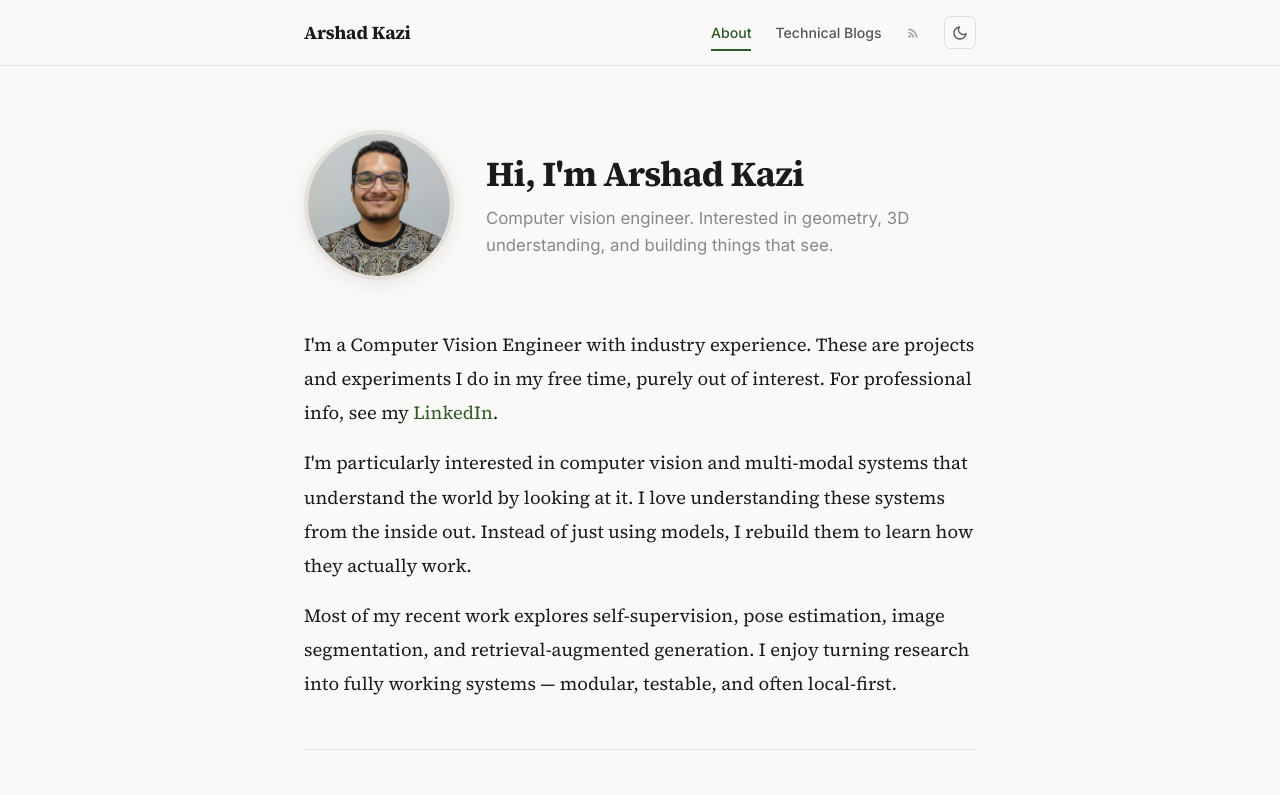
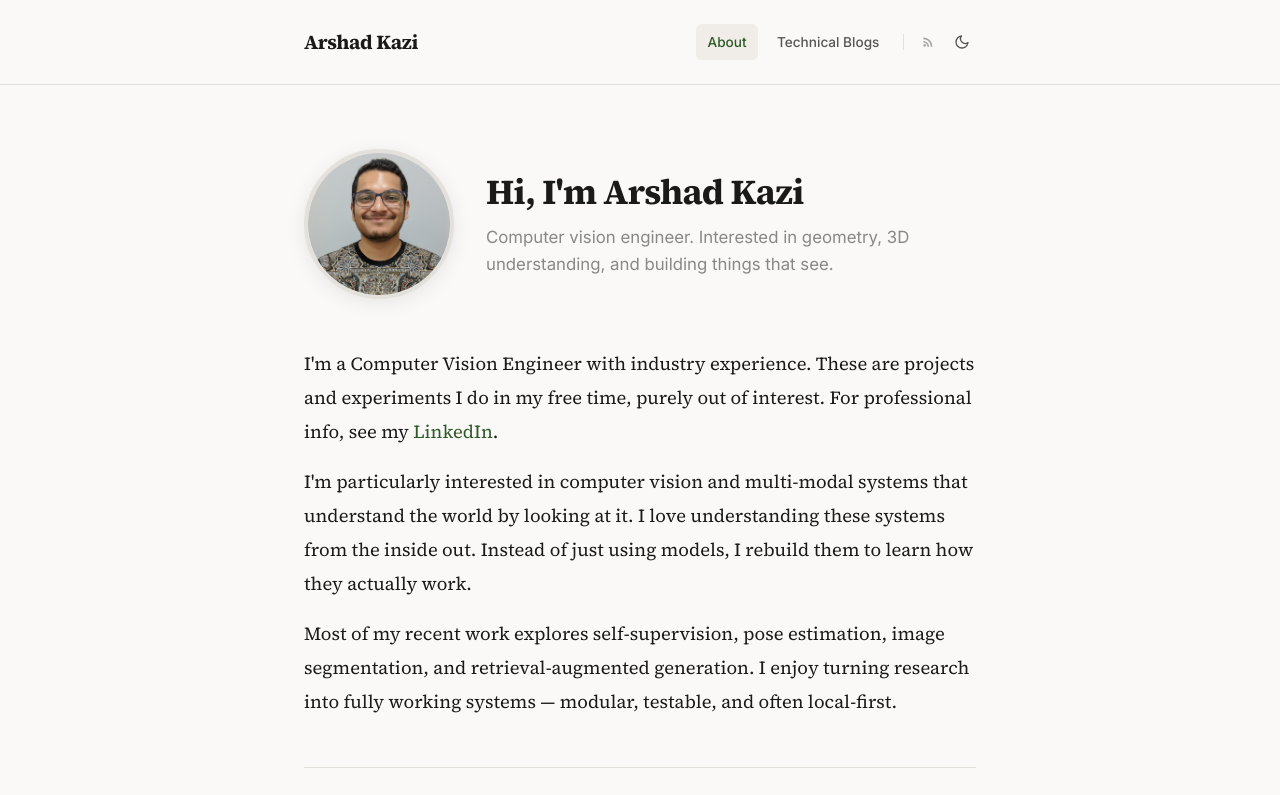
Before and after one commit to Arshad221b/Arshad221b.github.io, an Astro site: page / in a window 1280 px wide. Shown: the top 795 px of the page. Built offline with nearby package versions, Linux system fonts and the light colour scheme; Astro itself is replaced by a stand-in of ours.

Commit message:
Improve header: pill-style nav links, better spacing, visual separator, cleaner toggle

```diff
--- a/src/layouts/Layout.astro
+++ b/src/layouts/Layout.astro
@@ -45,6 +45,7 @@ const navItems = [
               {item.label}
             </a>
           ))}
+          <span class="nav-separator"></span>
           <a href="/rss.xml" class="nav-link rss-link" target="_blank" title="RSS Feed">
             <svg xmlns="http://www.w3.org/2000/svg" width="14" height="14" viewBox="0 0 24 24" fill="currentColor"><circle cx="6.18" cy="17.82" r="2.18"/><path d="M4 4.44v2.83c7.03 0 12.73 5.7 12.73 12.73h2.83c0-8.59-6.97-15.56-15.56-15.56zm0 5.66v2.83c3.9 0 7.07 3.17 7.07 7.07h2.83c0-5.47-4.43-9.9-9.9-9.9z"/></svg>
           </a>
--- a/src/styles/global.css
+++ b/src/styles/global.css
@@ -161,7 +161,7 @@ header {
 nav {
   max-width: var(--max-width);
   margin: 0 auto;
-  padding: var(--space-md) var(--space-lg);
+  padding: var(--space-lg) var(--space-lg);
   display: flex;
   align-items: center;
   justify-content: space-between;
@@ -170,12 +170,13 @@ nav {
 
 .site-title {
   font-family: var(--font-serif);
-  font-size: 1.15rem;
+  font-size: 1.25rem;
   font-weight: 700;
   color: var(--color-text);
   text-decoration: none;
-  letter-spacing: -0.01em;
+  letter-spacing: -0.02em;
   white-space: nowrap;
+  transition: color 0.2s ease;
 }
 
 .site-title:hover {
@@ -185,55 +186,45 @@ nav {
 
 .nav-links {
   display: flex;
-  gap: var(--space-lg);
+  align-items: center;
+  gap: var(--space-sm);
 }
 
 .nav-link {
   font-family: var(--font-sans);
-  font-size: 0.88rem;
+  font-size: 0.85rem;
   font-weight: 500;
   color: var(--color-text-secondary);
   text-decoration: none;
-  padding: var(--space-xs) 0;
+  padding: 0.35rem 0.7rem;
   position: relative;
   white-space: nowrap;
-}
-
-.nav-link::after {
-  content: '';
-  position: absolute;
-  bottom: -2px;
-  left: 0;
-  width: 0;
-  height: 2px;
-  background: var(--color-accent);
-  transition: width 0.2s ease;
+  border-radius: 6px;
+  transition: color 0.2s ease, background-color 0.2s ease;
 }
 
 .nav-link:hover {
   color: var(--color-text);
+  background-color: var(--color-tag-bg);
   text-decoration: none;
-}
-
-.nav-link:hover::after {
-  width: 100%;
 }
 
 .nav-link.active {
   color: var(--color-accent);
+  background-color: var(--color-tag-bg);
 }
 
-.nav-link.active::after {
-  width: 100%;
+.nav-separator {
+  width: 1px;
+  height: 1rem;
+  background: var(--color-border);
+  margin: 0 var(--space-xs);
 }
 
 .rss-link {
   display: inline-flex;
   align-items: center;
-}
-
-.rss-link::after {
-  display: none;
+  padding: 0.35rem;
 }
 
 .rss-link svg {
@@ -739,22 +730,21 @@ footer p {
 /* ── Dark Mode Toggle ────────────────────────────────── */
 .theme-toggle {
   background: none;
-  border: 1px solid var(--color-border);
+  border: none;
   border-radius: 6px;
   cursor: pointer;
-  padding: 0.3rem 0.45rem;
+  padding: 0.35rem;
   display: inline-flex;
   align-items: center;
   justify-content: center;
   color: var(--color-text-secondary);
-  transition: color 0.2s ease, border-color 0.2s ease, background 0.2s ease;
+  transition: color 0.2s ease, background-color 0.2s ease;
   line-height: 1;
 }
 
 .theme-toggle:hover {
   color: var(--color-text);
-  border-color: var(--color-accent);
-  background: var(--color-tag-bg);
+  background-color: var(--color-tag-bg);
 }
 
 .theme-toggle .icon-sun,
@@ -806,7 +796,12 @@ html.dark .post-card:hover {
   }
 
   .nav-links {
-    gap: var(--space-md);
+    gap: var(--space-xs);
+    flex-wrap: wrap;
+  }
+
+  .nav-separator {
+    display: none;
   }
 
   main {
```
